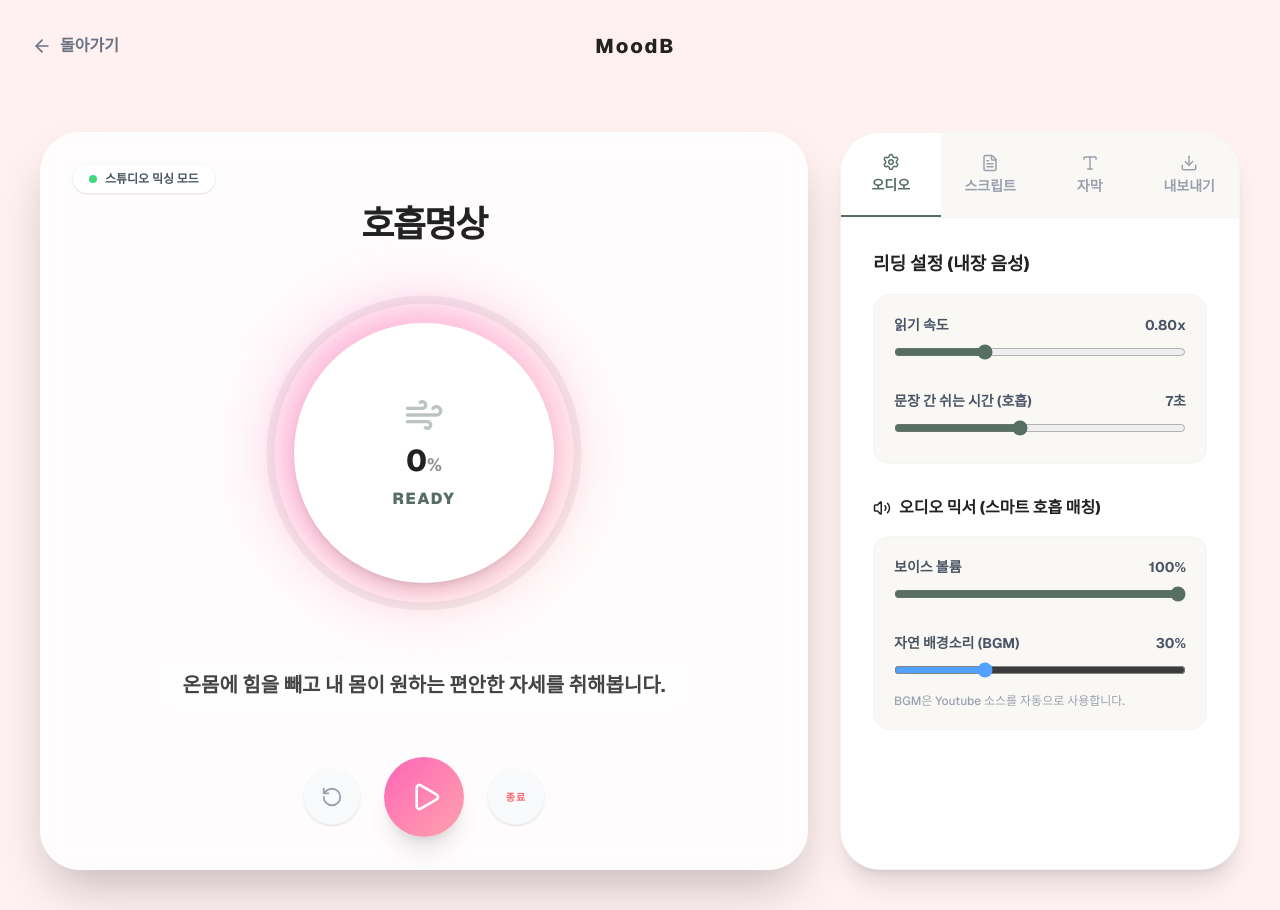
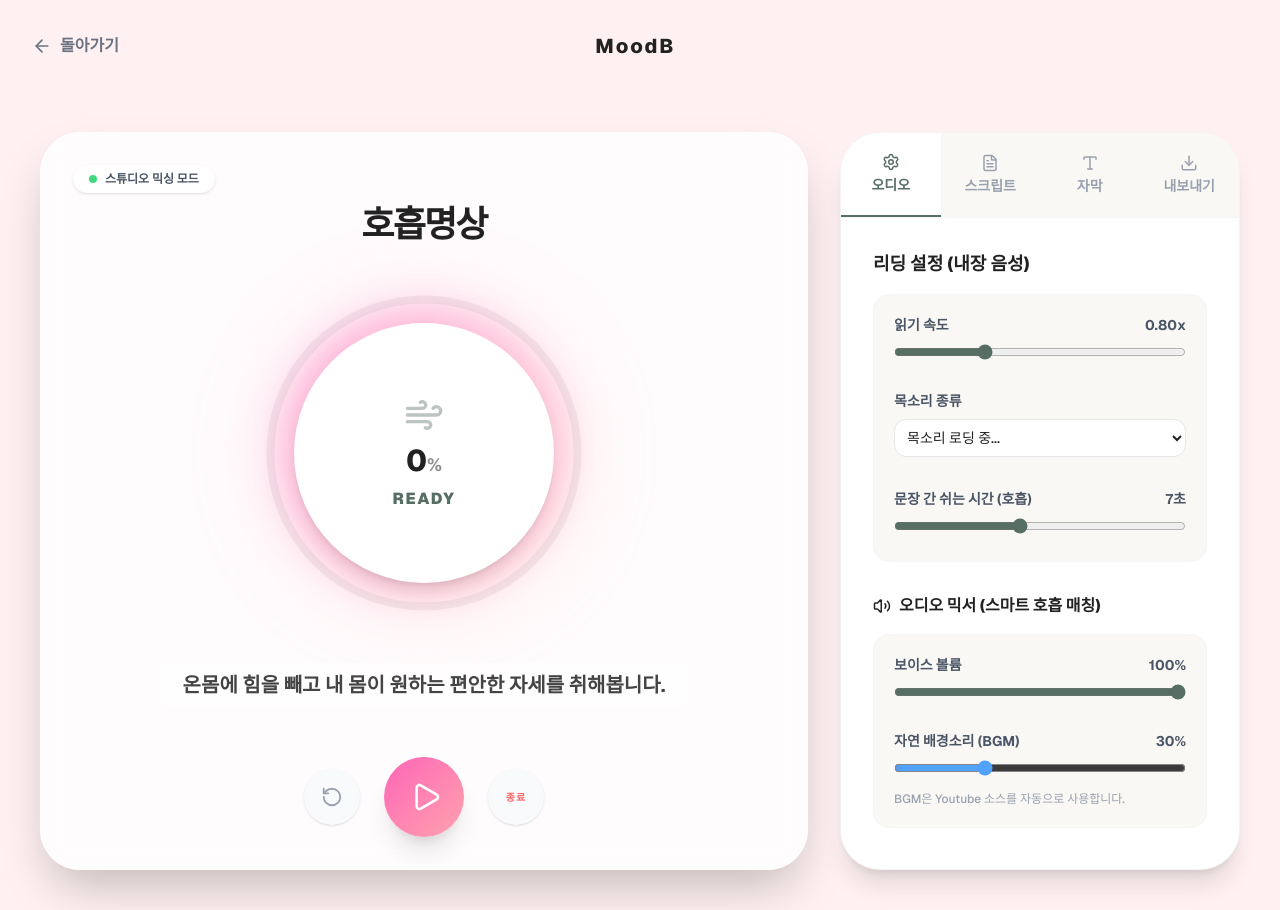
Before and after one commit to dbsskfk8-source/final, a Next.js app: page /meditation/joy in a window 1280 px wide. Built offline with nearby package versions, Linux system fonts and the light colour scheme.

Commit message:
feat: add voice selection and instant setting application for TTS

```diff
--- a/app/meditation/[emotion]/page.tsx
+++ b/app/meditation/[emotion]/page.tsx
@@ -117,6 +117,10 @@ export default function MeditationPage({ params }: { params: Promise<{ emotion:
   const [showSubtitle, setShowSubtitle] = useState(true)
   const [showResultModal, setShowResultModal] = useState(false)
 
+  // 브라우저 지원 음성 목록 상태
+  const [voices, setVoices] = useState<SpeechSynthesisVoice[]>([])
+  const [selectedVoiceURI, setSelectedVoiceURI] = useState<string>('')
+
   const iframeRef = useRef<HTMLIFrameElement>(null)
   const timeoutRef = useRef<NodeJS.Timeout | null>(null)
 
@@ -131,6 +135,28 @@ export default function MeditationPage({ params }: { params: Promise<{ emotion:
       iframeRef.current.contentWindow.postMessage(JSON.stringify({ event: 'command', func: 'setVolume', args: [bgmVolume] }), '*')
     }
   }, [isPlaying, bgmVolume])
+
+  // 브라우저 보이스 로드
+  useEffect(() => {
+    const loadVoices = () => {
+      const availableVoices = window.speechSynthesis.getVoices().filter(v => v.lang.includes('ko'))
+      setVoices(availableVoices)
+      if (availableVoices.length > 0 && !selectedVoiceURI) {
+        setSelectedVoiceURI(availableVoices[0].voiceURI)
+      }
+    }
+    loadVoices()
+    window.speechSynthesis.onvoiceschanged = loadVoices
+  }, [selectedVoiceURI])
+
+  // 즉시 설정 반영 (드래그 종료 시)
+  const applySettingsNow = () => {
+    if (isPlaying && isSpeaking) {
+      window.speechSynthesis.cancel()
+      if (timeoutRef.current) clearTimeout(timeoutRef.current)
+      speakSegment(currentSegmentIndex)
+    }
+  }
 
   // 현재 명상 기호에 맞는 실제 스크립트 도출
   const activeScripts = getScriptForMeditation(data.name)
@@ -159,6 +185,14 @@ export default function MeditationPage({ params }: { params: Promise<{ emotion:
     utterance.rate = speechRate
     utterance.pitch = 1.0
     utterance.volume = voiceVolume / 100
+
+    // 선택된 보이스 적용
+    if (voices.length > 0) {
+      const selectedVoice = voices.find(v => v.voiceURI === selectedVoiceURI)
+      if (selectedVoice) {
+        utterance.voice = selectedVoice
+      }
+    }
 
     utterance.onend = () => {
       setIsSpeaking(false)
@@ -325,9 +359,24 @@ export default function MeditationPage({ params }: { params: Promise<{ emotion:
                         <span>읽기 속도</span>
                         <span>{speechRate.toFixed(2)}x</span>
                       </div>
-                      <input type="range" min="0.5" max="1.5" step="0.05" value={speechRate} onChange={(e) => setSpeechRate(Number(e.target.value))} className="w-full accent-[#566e63]" />
+                      <input type="range" min="0.5" max="1.5" step="0.05" value={speechRate} onChange={(e) => setSpeechRate(Number(e.target.value))} onMouseUp={applySettingsNow} onTouchEnd={applySettingsNow} className="w-full accent-[#566e63]" />
                     </div>
                     <div>
+                      <div className="flex justify-between text-sm font-bold text-gray-600 mb-2">
+                        <span>목소리 종류</span>
+                      </div>
+                      <select
+                        value={selectedVoiceURI}
+                        onChange={(e) => { setSelectedVoiceURI(e.target.value); setTimeout(applySettingsNow, 50); }}
+                        className="w-full p-2 border border-gray-200 rounded-xl bg-white text-sm font-medium text-[#222]"
+                      >
+                        {voices.length === 0 && <option>목소리 로딩 중...</option>}
+                        {voices.map(v => (
+                          <option key={v.voiceURI} value={v.voiceURI}>{v.name}</option>
+                        ))}
+                      </select>
+                    </div>
+                    <div className="pt-2">
                       <div className="flex justify-between text-sm font-bold text-gray-600 mb-2">
                         <span>문장 간 쉬는 시간 (호흡)</span>
                         <span>{pauseBetween}초</span>
```
